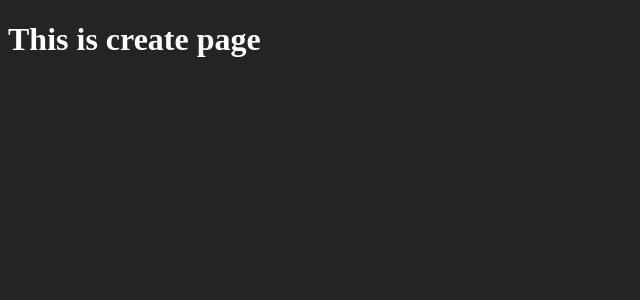
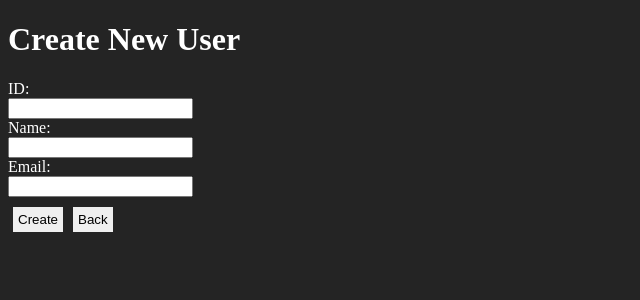
Before and after one commit to saurabh3578/CRUD, a React (Vite) app: page / in a window 1280 px wide. Both pictures are taken after a click on the button "Create". Shown: the top 300 px of the page, without its empty margins (0-640 px from the left). Built offline with nearby package versions, Linux system fonts and the light colour scheme; data requests are answered from the project's data file.

Commit message:
View & Create component created

```diff
--- a/CRUD/Create.jsx
+++ b/CRUD/Create.jsx
@@ -1,7 +1,54 @@
+import { useState } from "react"
+import { useNavigate } from "react-router-dom/dist"
+
 const Create=()=>{
+    const [id, setId]=useState("")
+    const [name, setName]=useState("")
+    const [email, setEmail]=useState("")
+    const navigate=useNavigate()
+
+    const handleSubmit=(e)=>{
+        e.preventDefault()
+        const userData={id, name, email}
+        fetch("http://localhost:8000/Users",{
+            method:"POST",
+            headers:{
+                "content-type":"application/json"
+            },
+            body:JSON.stringify(userData)
+        })
+        .then(()=>{
+            alert("User added successfully!")
+            navigate("/")
+        })
+        .catch((err)=>{
+            console.log(err)
+        })
+    }
+
     return(
         <div>
-            <h1>This is create page</h1>
+            <h1>Create New User</h1>
+            <form onSubmit={handleSubmit}>
+                <label htmlFor="">ID:</label>
+                <div>
+                    <input type="number" value={id} onChange={(e)=>setId(e.target.value)} />
+                </div>
+
+                <label htmlFor="">Name:</label>
+                <div>
+                    <input type="text" value={name} onChange={(e)=>setName(e.target.value)} />
+                </div>
+
+                <label htmlFor="">Email:</label>
+                <div>
+                    <input type="email" value={email} onChange={(e)=>setEmail(e.target.value)} />
+                </div>
+
+                <button type="submit">Create</button>
+                <button onClick={()=>navigate("/")}>Back</button>
+
+            </form>
         </div>
     )
 }
--- a/CRUD/Home.jsx
+++ b/CRUD/Home.jsx
@@ -7,7 +7,7 @@ const Home = () => {
     const navigate=useNavigate()
 
     const fetchUser = async () => {
-        const response = await axios("http://localhost:8000/Users")
+        const response = await axios.get("http://localhost:8000/Users")
         setUserList(response.data)
     }
 
--- a/CRUD/View.jsx
+++ b/CRUD/View.jsx
@@ -1,7 +1,29 @@
+import axios from "axios"
+import { useEffect, useState } from "react"
+import { useNavigate, useParams } from "react-router-dom/dist"
+
 const View=()=>{
+    const [userDetails, setUserDetails]=useState({})
+    const {userId}=useParams()
+    const navigate=useNavigate()
+
+    const fetchUser=async()=>{
+        const response=await axios.get("http://localhost:8000/Users/"+userId)
+        setUserDetails(response.data)
+    }
+    useEffect(()=>{
+        fetchUser()
+    }, [userId])
+
+    console.log(userDetails)
+
     return(
         <div>
-            <h1>This is view page</h1>
+            <h1>User Details</h1>
+            <p><strong>ID:</strong>{userDetails.id}</p>
+            <p><strong>Name:</strong>{userDetails.name}</p>
+            <p><strong>Email:</strong>{userDetails.email}</p>
+            <button onClick={()=>navigate("/")}>Back</button>
         </div>
     )
 }
--- a/db.json
+++ b/db.json
@@ -31,6 +31,11 @@
       "age": 30,
       "role": "Admin",
       "isActive": true
+    },
+    {
+      "id": "5",
+      "name": "Saurabh ",
+      "email": "saurabh@gmail.com"
     }
   ]
 }
```
